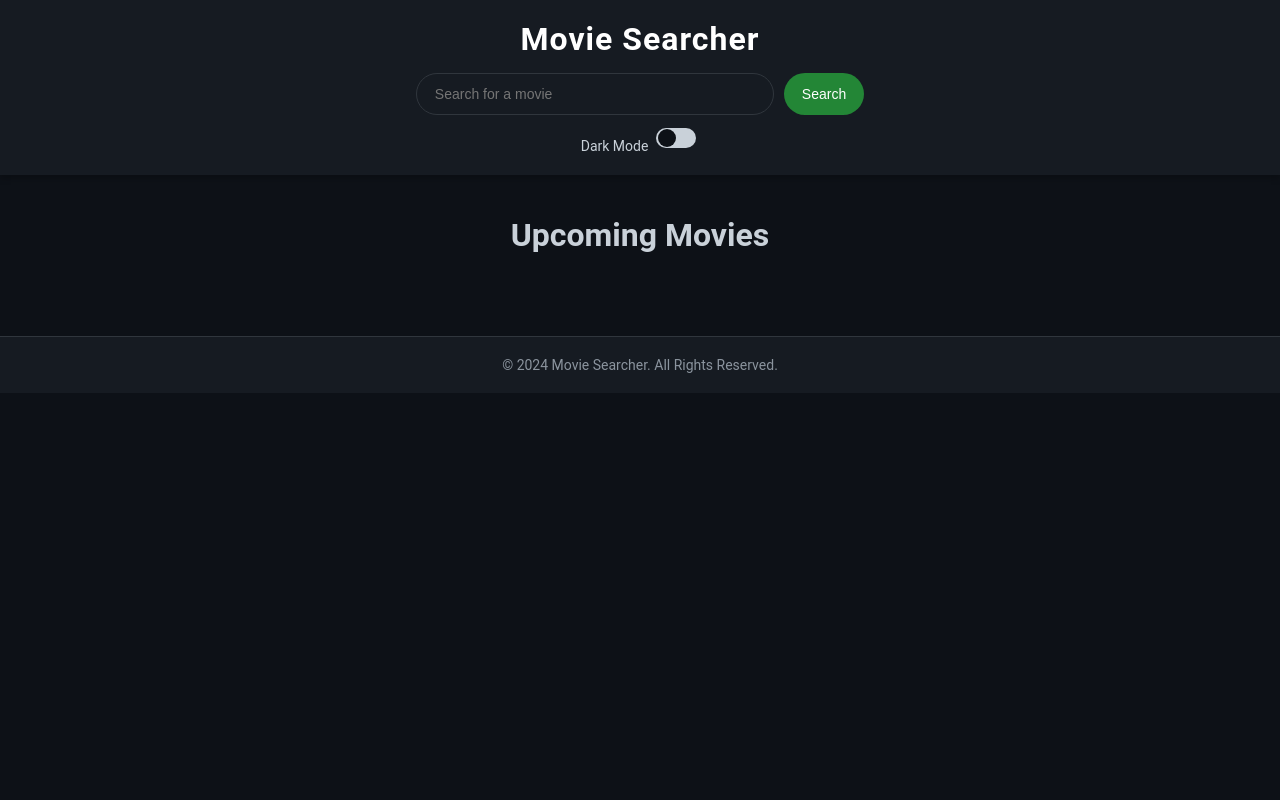
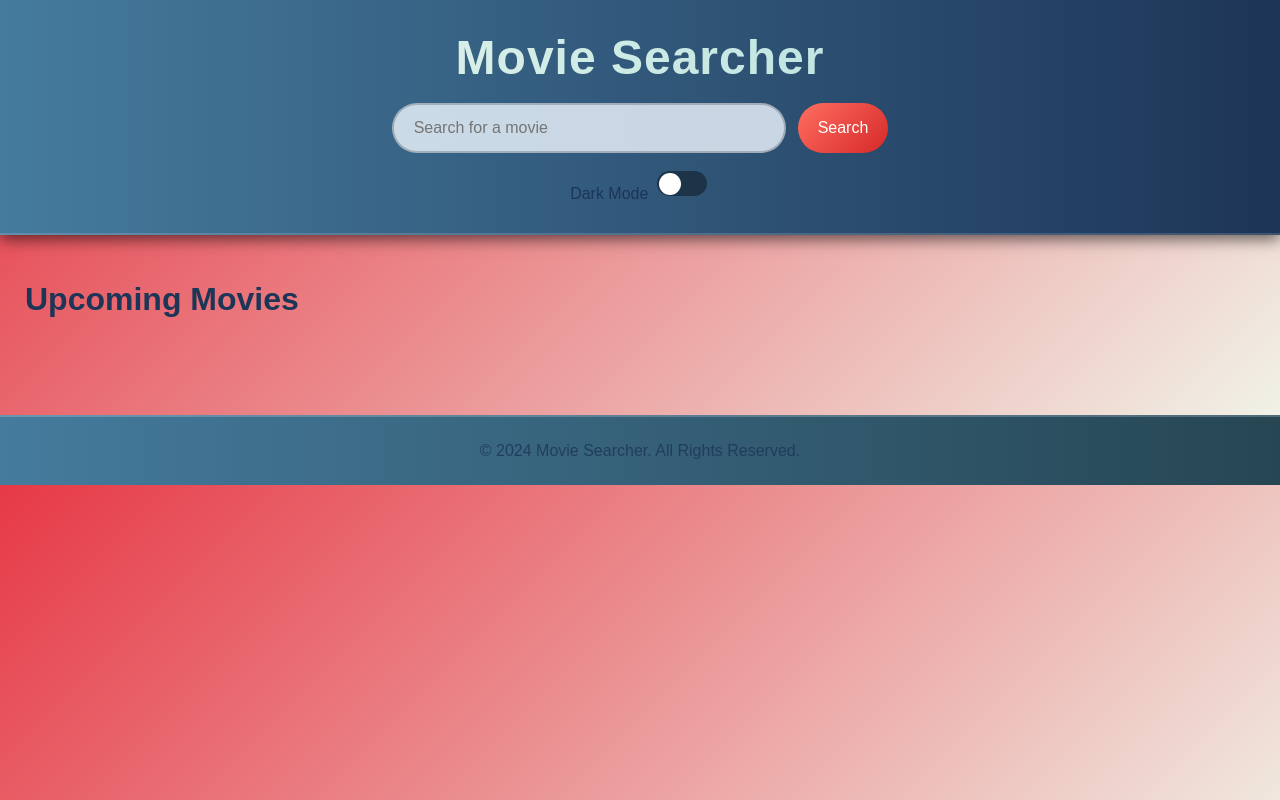
Before and after one commit to aMapleee/IT11-Bermejo, a plain HTML site: page index.html in a window 1280 px wide. Drawn offline with nearby package versions, Linux system fonts and the light colour scheme; no server answers.

Commit message:
styles.css

```diff
--- a/styles.css
+++ b/styles.css
@@ -1,231 +1,239 @@
 /* Global Styles */
 body {
-    font-family: 'Roboto', Arial, sans-serif;
+    font-family: 'Montserrat', sans-serif;
     margin: 0;
     padding: 0;
     box-sizing: border-box;
-    background-color: var(--background-color, #0d1117); /* Supports dark/light mode */
-    color: var(--text-color, #c9d1d9); /* Supports dark/light mode */
-    transition: background-color 0.3s, color 0.3s;
+    background: linear-gradient(135deg, #e63946, #f1faee);
+    color: var(--text-color, #1d3557);
+    transition: background 0.5s ease, color 0.3s ease;
 }
 
 a {
-    color: var(--link-color, #58a6ff);
-    text-decoration: none;
-    transition: color 0.3s;
+    color: var(--link-color, #ff6f61);
+    text-decoration: underline;
+    transition: color 0.3s ease, transform 0.3s ease;
 }
 
 a:hover {
-    color: var(--link-hover-color, #1f6feb);
+    color: var(--link-hover-color, #d62828);
+    transform: scale(1.1);
 }
 
 /* Dark/Light Mode Variables */
 :root {
-    --background-color: #0d1117;
-    --text-color: #c9d1d9;
-    --link-color: #58a6ff;
-    --link-hover-color: #1f6feb;
+    --background-color: #f1faee;
+    --text-color: #1d3557;
+    --link-color: #ff6f61;
+    --link-hover-color: #d62828;
 }
 
 .light-mode {
-    --background-color: #ffffff;
-    --text-color: #333333;
-    --link-color: #0077cc;
-    --link-hover-color: #005bb5;
+    --background-color: #fffbf3;
+    --text-color: #2d3748;
+    --link-color: #c60c00;
+    --link-hover-color: #bd0026;
 }
 
 /* Header Styles */
 header {
-    background-color: #161b22;
+    background: linear-gradient(90deg, #457b9d, #1d3557);
     color: white;
-    padding: 20px;
+    padding: 30px;
     text-align: center;
-    box-shadow: 0 4px 6px rgba(0, 0, 0, 0.2);
+    box-shadow: 0 4px 15px rgba(0, 0, 0, 0.6);
     position: sticky;
     top: 0;
     z-index: 10;
+    border-bottom: 2px solid rgba(255, 255, 255, 0.15);
 }
 
 header .title {
-    font-size: 2rem;
-    font-weight: 700;
+    font-size: 3rem;
+    font-weight: 600;
     letter-spacing: 1px;
     margin: 0;
+    background: linear-gradient(90deg, #f1faee, #a8dadc);
+    -webkit-background-clip: text;
+    color: transparent;
 }
 
 header .search-bar {
     display: flex;
     justify-content: center;
-    gap: 10px;
-    margin-top: 15px;
+    gap: 12px;
+    margin-top: 18px;
 }
 
 header input[type="text"] {
-    padding: 12px 18px;
-    width: 320px;
-    border: 1px solid #30363d;
-    border-radius: 25px;
-    font-size: 14px;
-    background-color: #161b22;
-    color: #c9d1d9;
-    transition: border-color 0.3s;
+    padding: 14px 20px;
+    width: 350px;
+    border: 2px solid rgba(0, 0, 0, 0.2);
+    border-radius: 50px;
+    font-size: 16px;
+    background-color: rgba(240, 248, 255, 0.8);
+    color: #1d3557;
+    transition: border-color 0.3s ease, box-shadow 0.3s ease;
 }
 
 header input[type="text"]:focus {
-    border-color: #58a6ff;
+    border-color: #ff6f61;
     outline: none;
+    box-shadow: 0 0 12px rgba(255, 111, 97, 0.7);
 }
 
 header button {
-    padding: 12px 18px;
-    background-color: #238636;
+    padding: 14px 20px;
+    background: linear-gradient(135deg, #ff6f61, #d62828);
     color: white;
     border: none;
-    border-radius: 25px;
-    font-size: 14px;
+    border-radius: 50px;
+    font-size: 16px;
     cursor: pointer;
-    transition: background-color 0.3s;
+    transition: background 0.3s ease, transform 0.3s ease;
 }
 
 header button:hover {
-    background-color: #2ea043;
+    background: linear-gradient(135deg, #d62828, #e63946);
+    transform: scale(1.1);
 }
 
 /* Dark Mode Toggle */
 header .toggle-container {
-    margin-top: 10px;
+    margin-top: 15px;
 }
 
 header .toggle-container label {
-    font-size: 14px;
+    font-size: 16px;
     color: var(--text-color);
 }
 
 header .toggle-container input[type="checkbox"] {
     appearance: none;
-    width: 40px;
-    height: 20px;
-    background-color: #c9d1d9;
-    border-radius: 10px;
+    width: 50px;
+    height: 25px;
+    background-color: rgba(0, 0, 0, 0.4);
+    border-radius: 15px;
     position: relative;
     cursor: pointer;
     outline: none;
-    transition: background-color 0.3s;
+    transition: background-color 0.3s ease;
 }
 
 header .toggle-container input[type="checkbox"]::before {
     content: '';
-    width: 18px;
-    height: 18px;
-    background-color: #0d1117;
+    width: 22px;
+    height: 22px;
+    background-color: #fff;
     border-radius: 50%;
     position: absolute;
-    top: 1px;
+    top: 2px;
     left: 2px;
-    transition: transform 0.3s;
+    transition: transform 0.3s ease;
 }
 
 header .toggle-container input[type="checkbox"]:checked {
-    background-color: #58a6ff;
+    background-color: #ff6f61;
 }
 
 header .toggle-container input[type="checkbox"]:checked::before {
-    transform: translateX(20px);
+    transform: translateX(25px);
 }
 
 /* Main Content */
 main {
-    padding: 20px;
-    max-width: 1200px;
+    padding: 25px;
+    max-width: 1400px;
     margin: 0 auto;
-    text-align: center;
+    text-align: left;
 }
 
 /* Movie Cards */
 #movieContainer, #similarMovies {
     display: grid;
-    grid-template-columns: repeat(auto-fit, minmax(250px, 1fr));
-    gap: 20px;
-    padding: 20px 0;
+    grid-template-columns: repeat(auto-fit, minmax(220px, 1fr));
+    gap: 25px;
+    padding: 25px 0;
 }
 
 .movie {
-    background-color: #161b22;
-    border-radius: 10px;
-    box-shadow: 0 4px 8px rgba(0, 0, 0, 0.3);
+    background: linear-gradient(135deg, #2a9d8f, #264653);
+    border-radius: 20px;
+    box-shadow: 0 6px 18px rgba(0, 0, 0, 0.5);
     text-align: center;
     position: relative;
     overflow: hidden;
     cursor: pointer;
-    transition: transform 0.3s, box-shadow 0.3s;
+    transition: transform 0.5s ease, box-shadow 0.5s ease;
 }
 
 .movie img {
     width: 100%;
-    height: 300px;
+    height: 260px;
     object-fit: cover;
-    border-bottom: 2px solid #30363d;
-    transition: transform 0.3s;
+    border-bottom: 4px solid rgba(255, 255, 255, 0.2);
+    transition: transform 0.5s ease;
 }
 
 .movie h3 {
-    font-size: 1.2rem;
-    margin: 10px 0;
+    font-size: 1.4rem;
+    margin: 15px 0;
+    background: linear-gradient(90deg, #ff6f61, #e63946);
+    -webkit-background-clip: text;
+    color: transparent;
 }
 
 .movie p {
-    color: #8b949e;
-    margin: 5px 0;
+    color: rgba(29, 53, 87, 0.9);
+    margin: 12px 0;
 }
 
 .movie .info {
     display: flex;
     justify-content: space-between;
-    padding: 10px;
-    font-size: 0.9rem;
+    padding: 12px;
+    font-size: 1rem;
 }
 
 .movie .info span {
-    color: #58a6ff;
+    color: #ff6f61;
 }
 
 /* Movie Rating Bar */
 .movie .rating-bar {
-    height: 5px;
-    width: 80%;
-    background: #30363d;
-    margin: 10px auto;
-    border-radius: 5px;
+    height: 6px;
+    width: 85%;
+    background: rgba(255, 255, 255, 0.3);
+    margin: 12px auto;
+    border-radius: 6px;
     overflow: hidden;
     position: relative;
 }
 
 .movie .rating-bar .fill {
     height: 100%;
-    width: 50%; /* Adjust based on rating */
-    background-color: #238636;
+    width: 70%; /* Adjust based on rating */
+    background: linear-gradient(90deg, #ff6f61, #d62828);
 }
 
 /* Hover Effects */
 .movie:hover {
-    transform: scale(1.05);
-    box-shadow: 0 8px 20px rgba(0, 0, 0, 0.5);
+    transform: translateY(-12px);
+    box-shadow: 0 10px 35px rgba(0, 0, 0, 0.8);
 }
 
 .movie:hover img {
-    transform: scale(1.1);
+    transform: scale(1.15);
 }
 
 /* Footer */
 footer {
-    background-color: #161b22;
-    color: #8b949e;
-    padding: 20px;
+    background: linear-gradient(90deg, #457b9d, #264653);
+    color: rgba(29, 53, 87, 0.8);
+    padding: 25px;
     text-align: center;
-    font-size: 14px;
-    border-top: 1px solid #30363d;
-    position: sticky;
-    bottom: 0;
+    font-size: 16px;
+    border-top: 2px solid rgba(255, 255, 255, 0.2);
 }
 
 footer p {
@@ -233,16 +241,17 @@ footer p {
 }
 
 footer .social-icons {
-    margin-top: 10px;
+    margin-top: 20px;
 }
 
 footer .social-icons a {
-    margin: 0 10px;
-    font-size: 18px;
-    color: #58a6ff;
-    transition: color 0.3s;
+    margin: 0 18px;
+    font-size: 24px;
+    color: #ff6f61;
+    transition: color 0.3s ease, transform 0.3s ease;
 }
 
 footer .social-icons a:hover {
-    color: #1f6feb;
+    color: #d62828;
+    transform: scale(1.3);
 }
```
